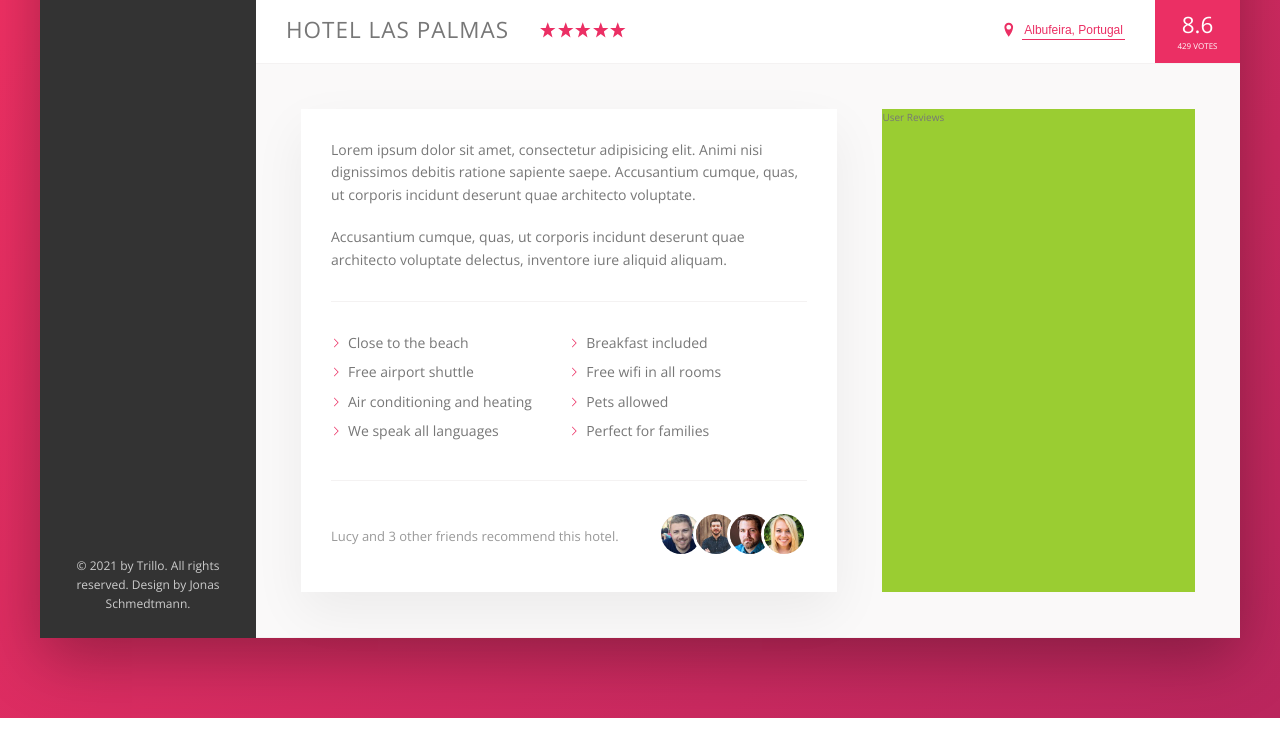
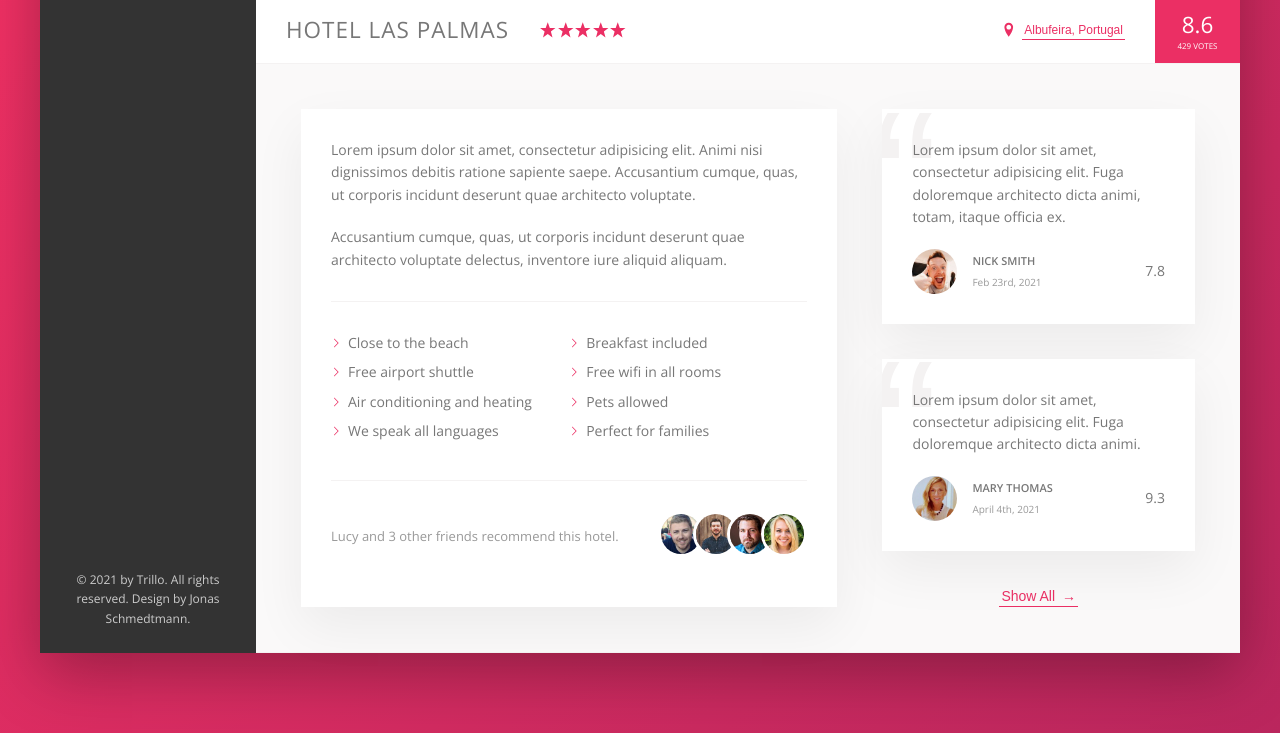
Before and after one commit to Lguerra1/trillo, a website: page index.html in a window 1280 px wide. Shown: the part 538-1271 px from the top of the page. Drawn offline with nearby package versions, Linux system fonts and the light colour scheme.

Commit message:
finished user review section

```diff
--- a/index.html
+++ b/index.html
@@ -164,7 +164,30 @@
                         </div>
                     </div>
                     <div class="user-reviews">
-                        User Reviews
+                        <figure class="review">
+                            <blockquote class="review__text">Lorem ipsum dolor sit amet, consectetur adipisicing elit.
+                                Fuga doloremque architecto dicta animi, totam, itaque officia ex.</blockquote>
+                            <figcaption class="review__user">
+                                <img src="img/user-1.jpg" alt="User 1" class="review__photo">
+                                <div class="review__user-box">
+                                    <p class="review__user-name">Nick Smith</p>
+                                    <p class="review__user-date">Feb 23rd, 2021</p>
+                                </div>
+                                <div class="review__rating">7.8</div>
+                            </figcaption>
+                        </figure>
+                        <figure class="review">
+                            <blockquote class="review__text">Lorem ipsum dolor sit amet, consectetur adipisicing elit. Fuga doloremque architecto dicta animi.</blockquote>
+                            <figcaption class="review__user">
+                                <img src="img/user-2.jpg" alt="User 2" class="review__photo">
+                                <div class="review__user-box">
+                                    <p class="review__user-name">Mary Thomas</p>
+                                    <p class="review__user-date">April 4th, 2021</p>
+                                </div>
+                                <div class="review__rating">9.3</div>
+                            </figcaption>
+                        </figure>
+                        <button class="btn-inline">Show All <span>&rarr;</span></button>
                     </div>
                 </div>
             </main>
--- a/sass/_components.scss
+++ b/sass/_components.scss
@@ -271,8 +271,16 @@
   cursor: pointer;
   transition: all 0.2s;
 
+  & span {
+    margin-left: 3px;
+    transition: margin-left 0.2s;
+  }
+
   &:hover {
     color: var(--color-grey-dark-1);
+    span {
+      margin-left: 8px;
+    }
   }
 
   &:focus {
@@ -359,7 +367,6 @@
   }
 
   &__friends {
-
   }
 
   &__photo {
@@ -369,8 +376,71 @@
     border-radius: 50%;
     border: 3px solid #fff;
 
-    &:not(:last-child){
+    &:not(:last-child) {
       margin-right: -1.5rem;
     }
   }
 }
+
+//////////////////////////////
+//// REVIEWS
+
+.review {
+  background-color: #fff;
+  box-shadow: var(--shadow-light);
+  padding: 3rem;
+  margin-bottom: 3.5rem;
+  overflow: hidden;
+
+  position: relative;
+
+  &__text {
+    margin-bottom: 2rem;
+    z-index: 10;
+    position: relative;
+  }
+  &__user {
+    display: flex;
+    align-items: center;
+  }
+
+  &__photo {
+    height: 4.5rem;
+    width: 4.5rem;
+    border-radius: 50%;
+    margin-right: 1.5rem;
+  }
+
+  &__user-box {
+    margin-right: auto;
+  }
+
+  &__user-name {
+    font-size: 1.1rem;
+    font-weight: 600;
+    text-transform: uppercase;
+    margin-bottom: 0.4rem;
+  }
+
+  &__user-date {
+    font-size: 1rem;
+    color: var(--color-grey-dark-3);
+  }
+  &__user-rating {
+    color: var(--color-primary);
+    font-size: 2.2rem;
+    font-weight: 300;
+  }
+
+  &::before {
+    content: "\201C";
+    position: absolute;
+    top: -2.75rem;
+    left: -1rem;
+    line-height: 1;
+    font-size: 20rem;
+    color: var(--color-grey-light-2);
+    font-family: sans-serif;
+    z-index: 1;
+  }
+}
--- a/sass/_layout.scss
+++ b/sass/_layout.scss
@@ -41,6 +41,7 @@
 }
 
 .detail {
+  font-size: 1.4rem;
   display: flex;
   padding: 4.5rem;
   background-color: var(--color-grey-light-1);
@@ -48,7 +49,6 @@
 }
 
 .description {
-  font-size: 1.4rem;
   background-color: #fff;
   box-shadow: var(--shadow-light);
   padding: 3rem;
@@ -57,6 +57,9 @@
 }
 
 .user-reviews {
-  background-color: yellowgreen;
   flex: 1;
+
+  display: flex;
+  flex-direction: column;
+  align-items: center;
 }
```
Also changed, not shown: css/style.css.
